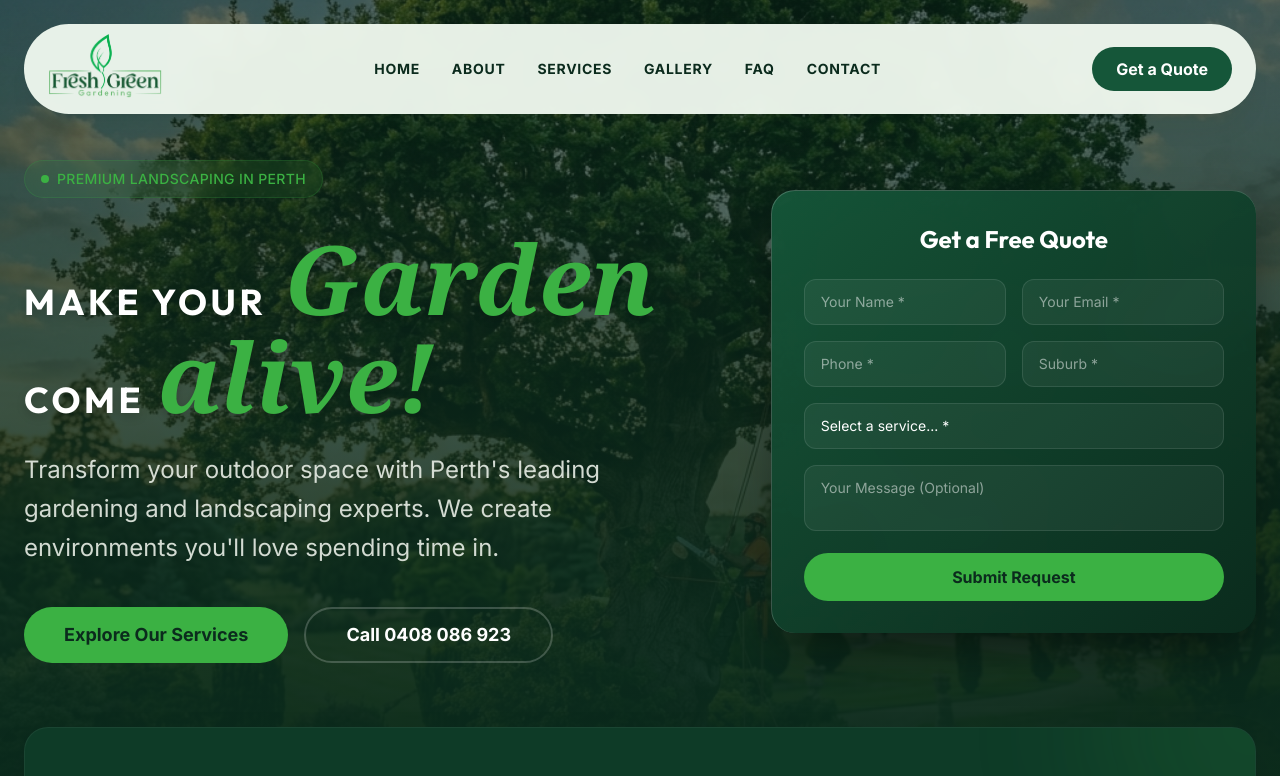
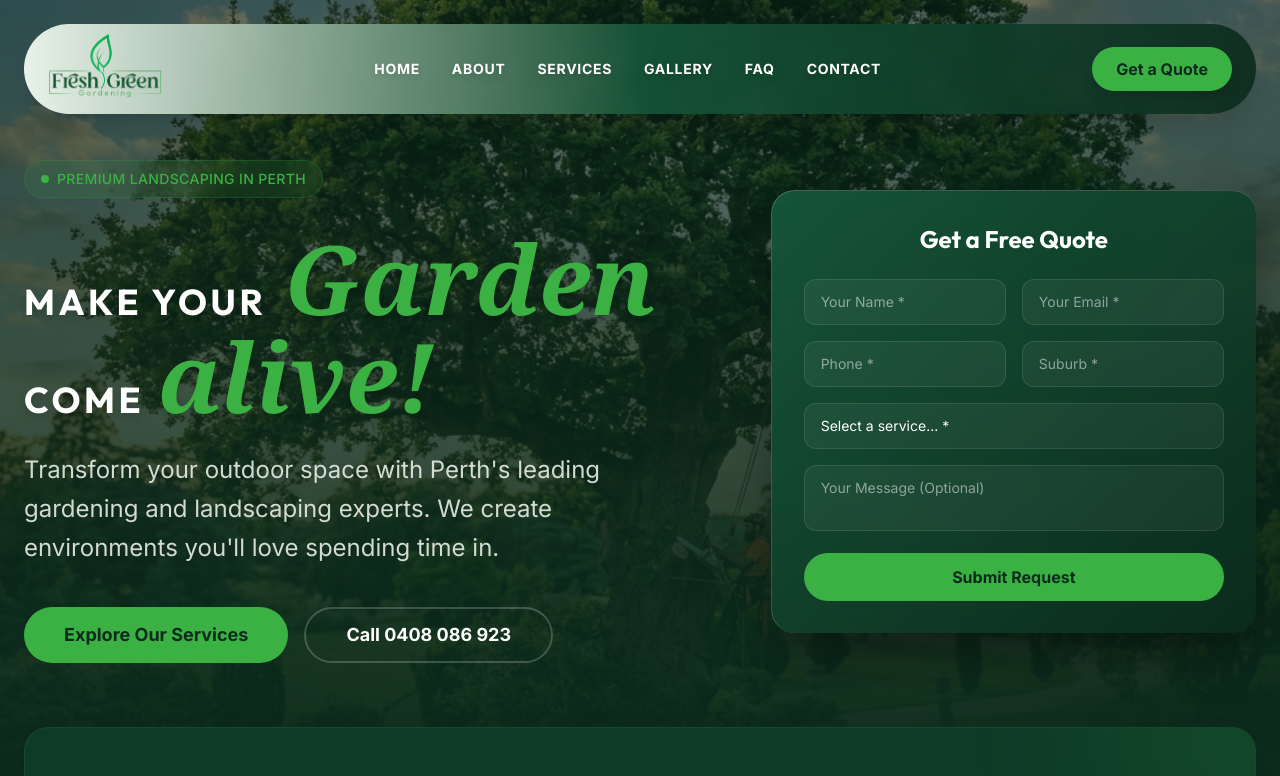
Before and after one commit to talhs999/Fresh-Green, a Next.js app: page / in a window 1280 px wide. Shown: the top 776 px of the page. Built offline with nearby package versions, Linux system fonts and the light colour scheme.

Commit message:
Create a light-to-dark green gradient for the header

```diff
--- a/src/components/layout/Header.tsx
+++ b/src/components/layout/Header.tsx
@@ -40,8 +40,8 @@ export default function Header() {
           className={cn(
             "flex items-center justify-between mx-auto max-w-7xl rounded-full transition-colors duration-300",
             isScrolled
-              ? "bg-[#F2FAF1]/95 backdrop-blur-md shadow-lg shadow-brand-dark/10 border border-brand-dark/10 px-6 py-3"
-              : "bg-[#F2FAF1]/95 backdrop-blur-sm shadow-xl shadow-brand-dark/5 px-6 py-4"
+              ? "bg-gradient-to-r from-[#F2FAF1]/95 via-brand-primary/95 to-brand-dark/95 backdrop-blur-md shadow-lg border-b border-brand-dark/10 px-6 py-3"
+              : "bg-gradient-to-r from-[#F2FAF1]/95 via-brand-primary/90 to-brand-dark/90 backdrop-blur-sm shadow-xl px-6 py-4"
           )}
         >
           <Link href="/" className="flex items-center group shrink-0">
@@ -60,7 +60,7 @@ export default function Header() {
               <Link
                 key={link.name}
                 href={link.href}
-                className="text-brand-dark hover:text-brand-primary transition-colors font-bold text-sm uppercase tracking-wider"
+                className="text-white hover:text-brand-accent transition-colors font-bold text-sm uppercase tracking-wider drop-shadow-md"
               >
                 {link.name}
               </Link>
@@ -70,7 +70,7 @@ export default function Header() {
           <div className="hidden md:flex">
             <Link
               href="/contact"
-              className="bg-brand-primary hover:bg-brand-primary-light text-white font-bold px-6 py-2.5 rounded-full transition-all hover:scale-105 active:scale-95"
+              className="bg-brand-accent hover:bg-brand-accent-glow text-brand-dark font-bold px-6 py-2.5 rounded-full transition-all hover:scale-105 active:scale-95 shadow-lg"
             >
               Get a Quote
             </Link>
@@ -80,12 +80,12 @@ export default function Header() {
           <div className="flex md:hidden items-center gap-4">
             <Link
               href="/contact"
-              className="bg-brand-primary hover:bg-brand-primary-light text-white font-bold px-4 py-1.5 text-sm rounded-full transition-transform active:scale-95 whitespace-nowrap"
+              className="bg-brand-accent hover:bg-brand-accent-glow text-brand-dark font-bold px-4 py-1.5 text-sm rounded-full transition-transform active:scale-95 whitespace-nowrap shadow-lg"
             >
               Get a Quote
             </Link>
             <button
-              className="text-brand-dark hover:text-brand-primary transition-colors"
+              className="text-white hover:text-brand-accent transition-colors drop-shadow-md"
               onClick={() => setMobileMenuOpen(!mobileMenuOpen)}
             >
               {mobileMenuOpen ? <X className="w-6 h-6" /> : <Menu className="w-6 h-6" />}
```
